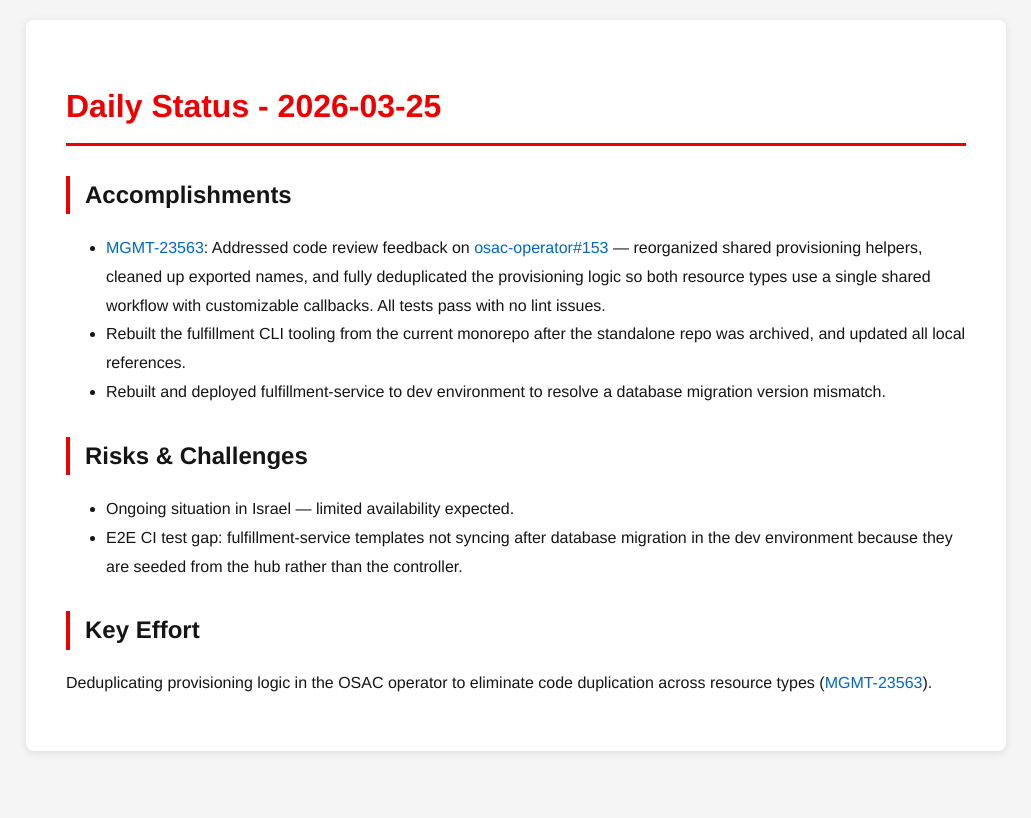
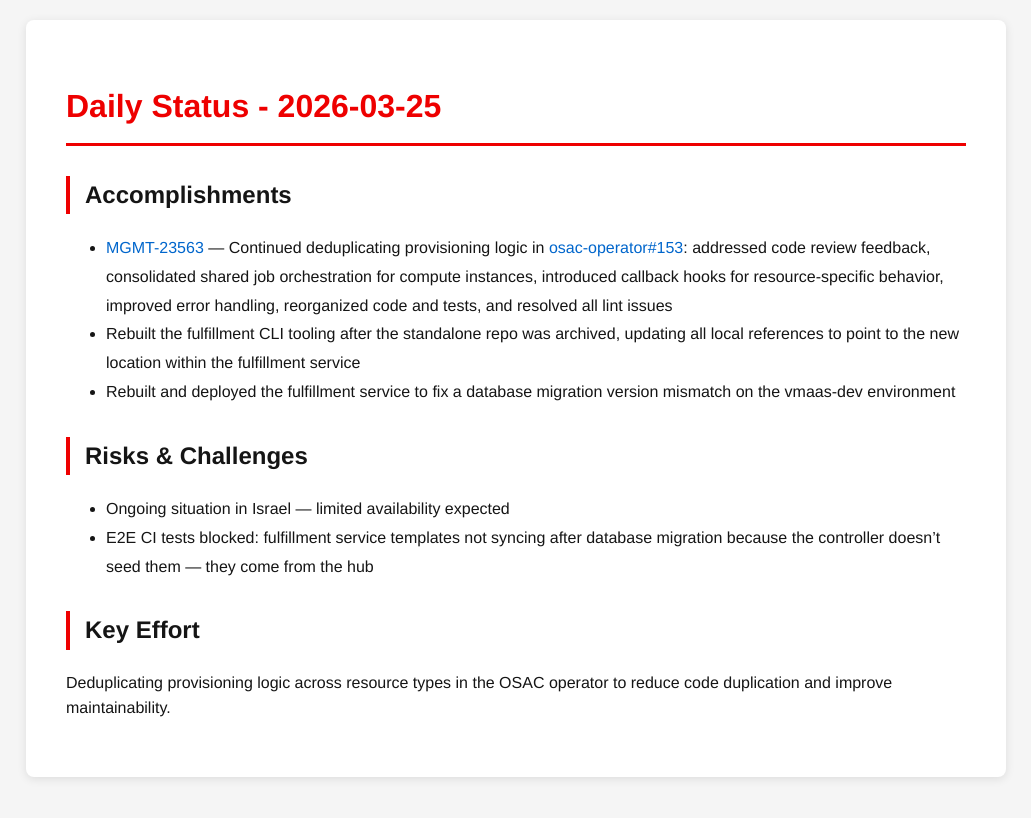
Before and after one commit to tzvatot/daily-status, a Jekyll site: the page built from 2026-03-25.md, in a window 1280 px wide. Shown: the top 818 px of the page, without its empty margins (124-1155 px from the left). Built offline with Jekyll 4.4.1, drawn with Linux system fonts in a browser that asks for light colours.

Commit message:
Daily status update - 2026-03-25

```diff
--- a/2026-03-25.md
+++ b/2026-03-25.md
@@ -7,13 +7,13 @@ date: 2026-03-25
 # Daily Status - 2026-03-25
 
 ## Accomplishments
-- [MGMT-23563](https://issues.redhat.com/browse/MGMT-23563): Addressed code review feedback on [osac-operator#153](https://github.com/osac-project/osac-operator/pull/153) — reorganized shared provisioning helpers, cleaned up exported names, and fully deduplicated the provisioning logic so both resource types use a single shared workflow with customizable callbacks. All tests pass with no lint issues.
-- Rebuilt the fulfillment CLI tooling from the current monorepo after the standalone repo was archived, and updated all local references.
-- Rebuilt and deployed fulfillment-service to dev environment to resolve a database migration version mismatch.
+- [MGMT-23563](https://issues.redhat.com/browse/MGMT-23563) — Continued deduplicating provisioning logic in [osac-operator#153](https://github.com/osac-project/osac-operator/pull/153): addressed code review feedback, consolidated shared job orchestration for compute instances, introduced callback hooks for resource-specific behavior, improved error handling, reorganized code and tests, and resolved all lint issues
+- Rebuilt the fulfillment CLI tooling after the standalone repo was archived, updating all local references to point to the new location within the fulfillment service
+- Rebuilt and deployed the fulfillment service to fix a database migration version mismatch on the vmaas-dev environment
 
 ## Risks & Challenges
-- Ongoing situation in Israel — limited availability expected.
-- E2E CI test gap: fulfillment-service templates not syncing after database migration in the dev environment because they are seeded from the hub rather than the controller.
+- Ongoing situation in Israel — limited availability expected
+- E2E CI tests blocked: fulfillment service templates not syncing after database migration because the controller doesn't seed them — they come from the hub
 
 ## Key Effort
-Deduplicating provisioning logic in the OSAC operator to eliminate code duplication across resource types ([MGMT-23563](https://issues.redhat.com/browse/MGMT-23563)).
+Deduplicating provisioning logic across resource types in the OSAC operator to reduce code duplication and improve maintainability.
```
